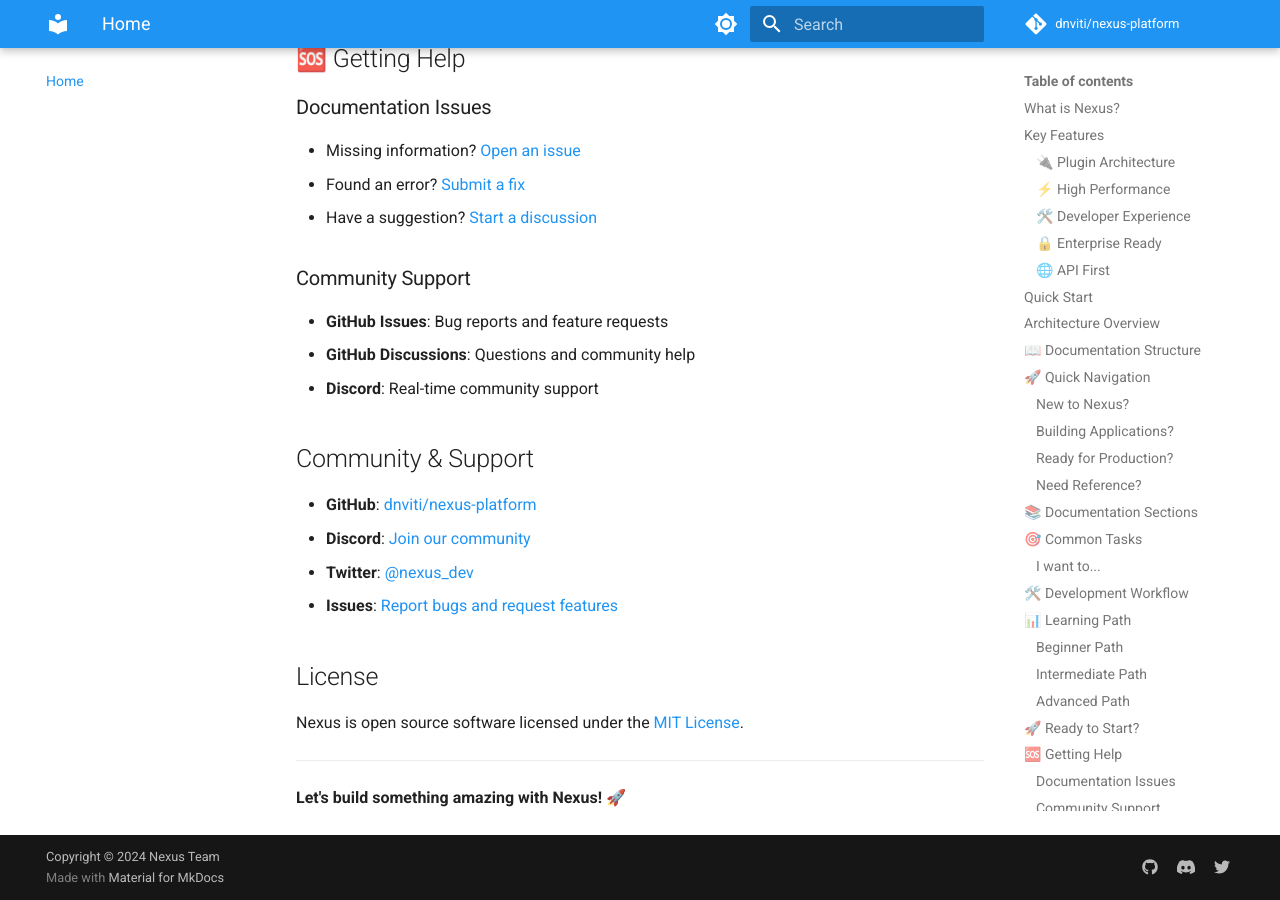
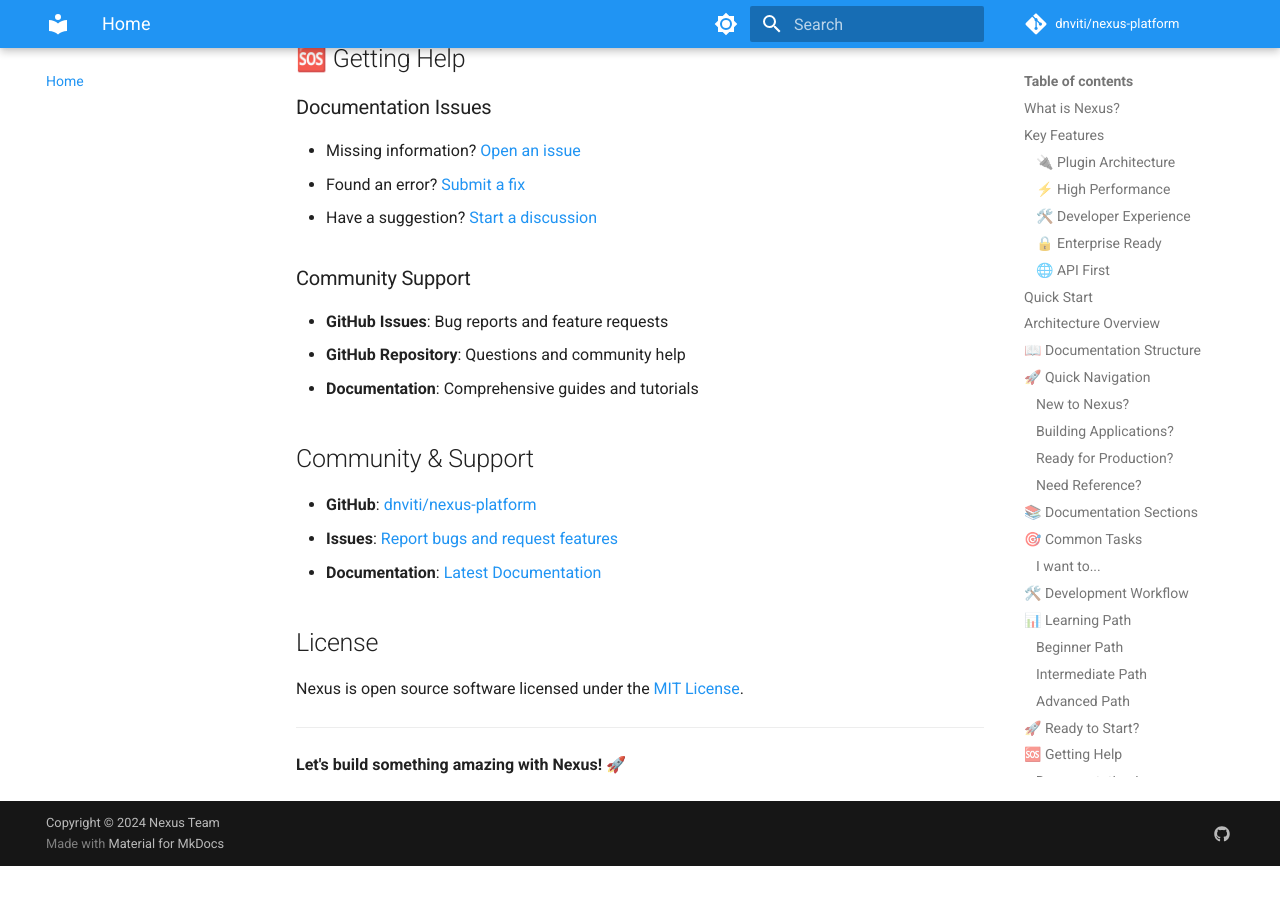
Before and after one commit to dnviti/Nexus, an MkDocs documentation site: the page built from docs/v2.0.0/index.md, in a window 1280 px wide and 900 px high, scrolled down 5024 px. Built offline with MkDocs 1.6.1 and Material for MkDocs 9.7.7, drawn with Linux system fonts in a browser that asks for light colours; comment, search, counter and statistics services are not loaded; the version menu is left out; after the commit the page ends 5890 px from its top, so only the background shows below that.

Commit message:
fix: resolve markdown link check failures
- Update markdown-link-check.json to ignore dead external links during setup
- Remove references to non-existent GitHub Discussions
- Remove dead Discord and Twitter social links
- Replace with working GitHub repository links
- Update all documentation versions and configuration files

```diff
--- a/docs/index.html
+++ b/docs/index.html
@@ -343,8 +343,7 @@
         <div class="footer-links">
             <a href="https://github.com/dnviti/nexus-platform" class="footer-link">GitHub</a>
             <a href="https://github.com/dnviti/nexus-platform/issues" class="footer-link">Issues</a>
-            <a href="https://github.com/dnviti/nexus-platform/discussions" class="footer-link">Discussions</a>
-            <a href="https://discord.gg/nexus" class="footer-link">Discord</a>
+            <a href="https://github.com/dnviti/nexus-platform/pulls" class="footer-link">Pull Requests</a>
         </div>
         <p style="color: var(--text-secondary); font-size: 0.9rem;">
             Copyright © 2024 Nexus Team. Licensed under the MIT License.
--- a/docs/v2.0.0/index.md
+++ b/docs/v2.0.0/index.md
@@ -232,15 +232,14 @@
 ### Community Support
 
 - **GitHub Issues**: Bug reports and feature requests
-- **GitHub Discussions**: Questions and community help
-- **Discord**: Real-time community support
+- **GitHub Repository**: Questions and community help
+- **Documentation**: Comprehensive guides and tutorials
 
 ## Community & Support
 
 - **GitHub**: [dnviti/nexus-platform](https://github.com/dnviti/nexus-platform)
-- **Discord**: [Join our community](https://discord.gg/nexus)
-- **Twitter**: [@nexus_dev](https://twitter.com/nexus_dev)
 - **Issues**: [Report bugs and request features](https://github.com/dnviti/nexus-platform/issues)
+- **Documentation**: [Latest Documentation](https://dnviti.github.io/nexus-platform/)
 
 ## License
 
--- a/mkdocs-dev.yml
+++ b/mkdocs-dev.yml
@@ -42,10 +42,6 @@
   social:
     - icon: fontawesome/brands/github
       link: https://github.com/dnviti/nexus-platform
-    - icon: fontawesome/brands/discord
-      link: https://discord.gg/nexus
-    - icon: fontawesome/brands/twitter
-      link: https://twitter.com/nexus_dev
 
 nav:
   - Home: index.md
--- a/mkdocs-v2.0.0.yml
+++ b/mkdocs-v2.0.0.yml
@@ -41,10 +41,6 @@
   social:
     - icon: fontawesome/brands/github
       link: https://github.com/dnviti/nexus-platform
-    - icon: fontawesome/brands/discord
-      link: https://discord.gg/nexus
-    - icon: fontawesome/brands/twitter
-      link: https://twitter.com/nexus_dev
 
 nav:
   - Home: index.md
--- a/mkdocs.yml
+++ b/mkdocs.yml
@@ -46,10 +46,6 @@
   social:
     - icon: fontawesome/brands/github
       link: https://github.com/dnviti/nexus-platform
-    - icon: fontawesome/brands/discord
-      link: https://discord.gg/nexus
-    - icon: fontawesome/brands/twitter
-      link: https://twitter.com/nexus_dev
 
 nav:
   - Home: index.md
--- a/scripts/docs/manage_versions.py
+++ b/scripts/docs/manage_versions.py
@@ -156,10 +156,6 @@
   social:
     - icon: fontawesome/brands/github
       link: https://github.com/dnviti/nexus-platform
-    - icon: fontawesome/brands/discord
-      link: https://discord.gg/nexus
-    - icon: fontawesome/brands/twitter
-      link: https://twitter.com/nexus_dev
 
 nav:
   - Home: index.md
```
Also changed, not shown: docs/dev/index.md (+3 -4 lines), docs/index.md (+3 -4 lines), 1 other file.
